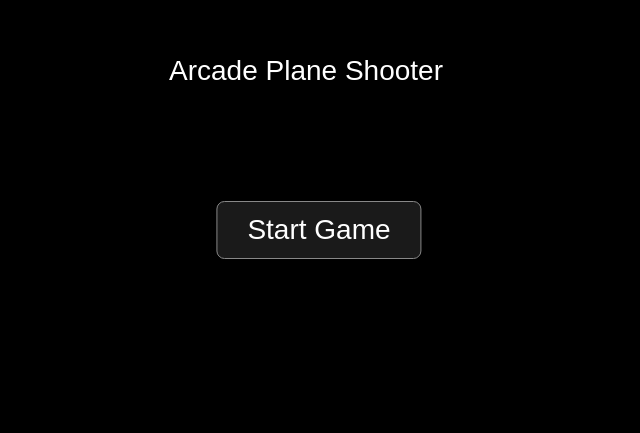
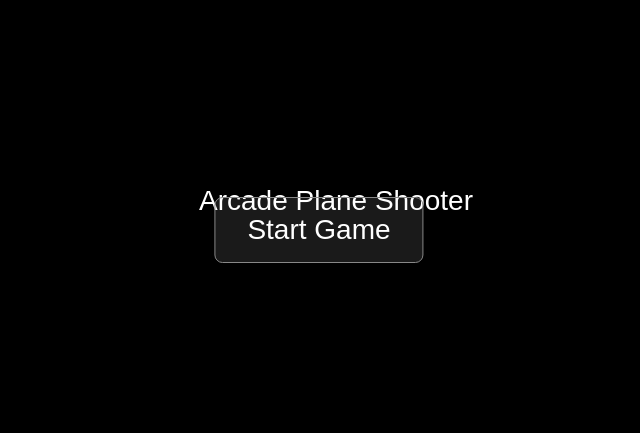
Before and after one commit to barwaryzeray/zerak, a plain HTML site: page index.html in a window 1280 px wide. Shown: the part 170-603 px from the top of the page, without its empty margins (321-961 px from the left). Drawn offline with Linux system fonts and the light colour scheme.

Commit message:
Update index.html

```diff
--- a/index.html
+++ b/index.html
@@ -3,18 +3,22 @@
 <head>
   <title>Plane Shooter Game</title>
   <style>
-    body {
+    html, body {
       margin: 0;
+      padding: 0;
       overflow: hidden;
       background: black;
+      width: 100%;
+      height: 100%;
       font-family: Arial, sans-serif;
+      touch-action: none; /* prevent double-tap zoom */
     }
     canvas {
       display: block;
-      margin: auto;
       background: #000;
+      width: 100vw;
+      height: 100vh;
     }
-    /* Controls container */
     #controls {
       position: fixed;
       bottom: 10px;
@@ -24,14 +28,16 @@
       justify-content: space-between;
       padding: 0 20px;
     }
-    /* Button styling */
+    #controls .group {
+      display: flex;
+    }
     #controls .group button,
     #shootBtn {
       background: rgba(255,255,255,0.1);
       border: 1px solid #888;
       color: white;
       font-size: 24px;
-      padding: 10px 20px;
+      padding: 16px 24px;
       margin: 0 5px;
       border-radius: 8px;
       cursor: pointer;
@@ -45,7 +51,7 @@
       border: 1px solid #888;
       color: white;
       font-size: 28px;
-      padding: 12px 30px;
+      padding: 16px 32px;
       border-radius: 8px;
       cursor: pointer;
       z-index: 10;
@@ -54,7 +60,7 @@
   </style>
 </head>
 <body>
-<canvas id="gameCanvas" width="400" height="600"></canvas>
+<canvas id="gameCanvas"></canvas>
 
 <!-- Control Buttons -->
 <div id="controls">
@@ -72,6 +78,14 @@
 <script>
 const canvas = document.getElementById("gameCanvas");
 const ctx = canvas.getContext("2d");
+
+// Set canvas to fill screen
+function resizeCanvas() {
+  canvas.width = window.innerWidth;
+  canvas.height = window.innerHeight;
+}
+resizeCanvas();
+window.addEventListener("resize", resizeCanvas);
 
 // Load images
 const planeImg = new Image();
@@ -91,7 +105,7 @@ const explosionSound = new Audio("explosion.mp3");
 let gameState = "start"; // start | playing | gameover
 
 // Player and game data
-let plane = { x: 180, y: 500, w: 40, h: 40 };
+let plane = { x: canvas.width / 2 - 20, y: canvas.height - 80, w: 40, h: 40 };
 let bullets = [];
 let enemies = [];
 let score = 0;
@@ -151,7 +165,7 @@ function shoot() {
 
 // Reset game
 function resetGame() {
-  plane = { x: 180, y: 500, w: 40, h: 40 };
+  plane = { x: canvas.width / 2 - 20, y: canvas.height - 80, w: 40, h: 40 };
   bullets = [];
   enemies = [];
   score = 0;
@@ -230,7 +244,7 @@ function drawStartScreen() {
   ctx.fillRect(0, 0, canvas.width, canvas.height);
   ctx.fillStyle = "white";
   ctx.font = "28px Arial";
-  ctx.fillText("Arcade Plane Shooter", 50, 250);
+  ctx.fillText("Arcade Plane Shooter", canvas.width / 2 - 120, canvas.height / 2 - 20);
 }
 
 function drawGameOver() {
@@ -238,10 +252,10 @@ function drawGameOver() {
   ctx.fillRect(0, 0, canvas.width, canvas.height);
   ctx.fillStyle = "red";
   ctx.font = "32px Arial";
-  ctx.fillText("Game Over", 110, 250);
+  ctx.fillText("Game Over", canvas.width / 2 - 90, canvas.height / 2 - 20);
   ctx.fillStyle = "white";
   ctx.font = "20px Arial";
-  ctx.fillText("Score: " + score, 150, 300);
+  ctx.fillText("Score: " + score, canvas.width / 2 - 40, canvas.height / 2 + 20);
 }
 
 // Game loop
```
